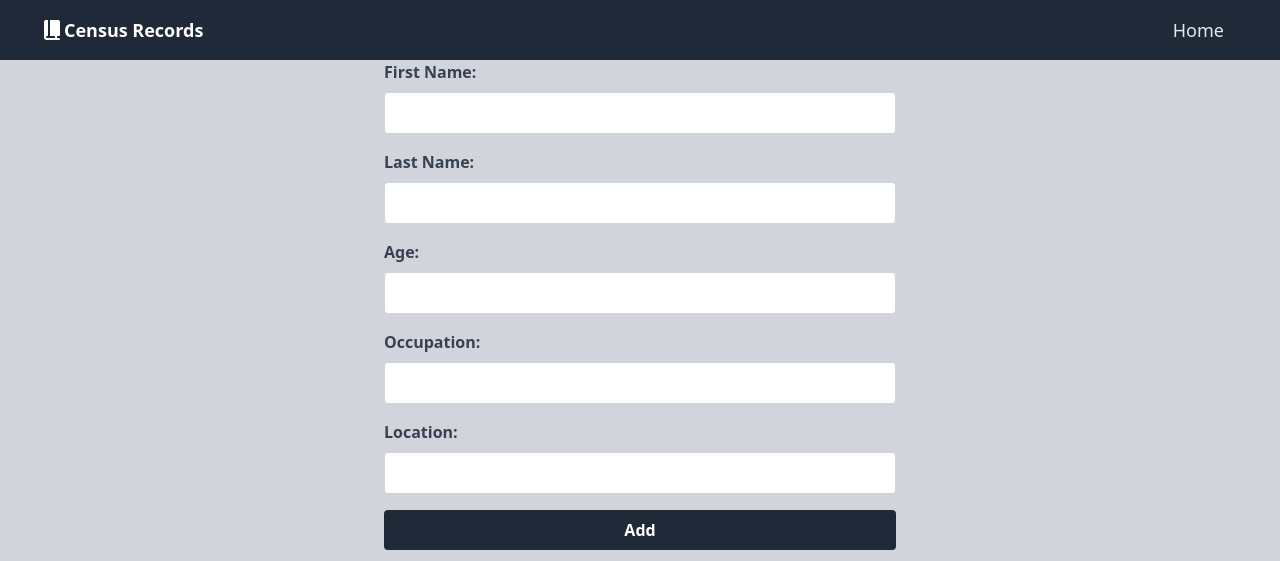
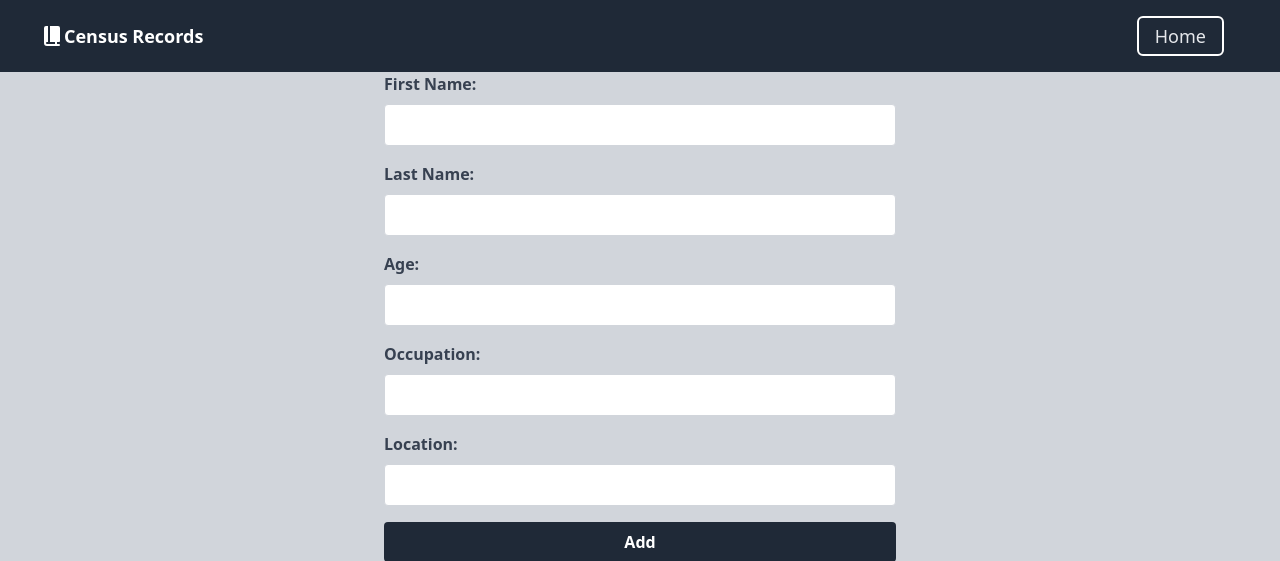
Before and after one commit to Lionel-hub1/census_app, a Django app: page /add/ in a window 1280 px wide. Shown: the top 561 px of the page. Run offline with Django 4.2, Linux system fonts and the light colour scheme; some libraries are stand-ins or nearby versions.

Commit message:
Redesigned UI

```diff
--- a/home/templates/addperson.html
+++ b/home/templates/addperson.html
@@ -30,7 +30,7 @@
       <div>
         <a
           href="/"
-          class="mr-4 text-lg font-medium text-gray-200 hover:text-white"
+          class="hover:bg-gray-700 rounded-md border-2 border-white px-4 py-1 mr-4 text-lg flex items-center justify-center font-medium text-gray-200 hover:text-white"
         >
           Home
         </a>
```
